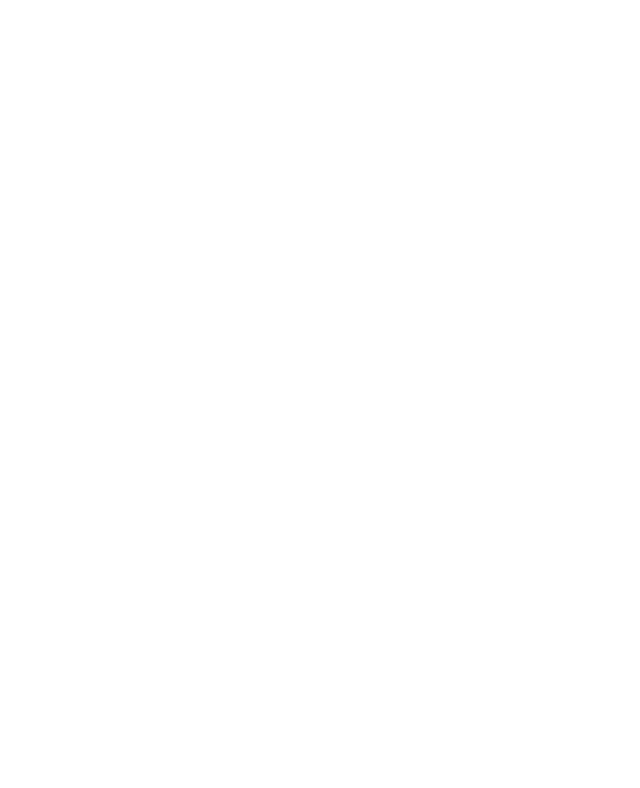
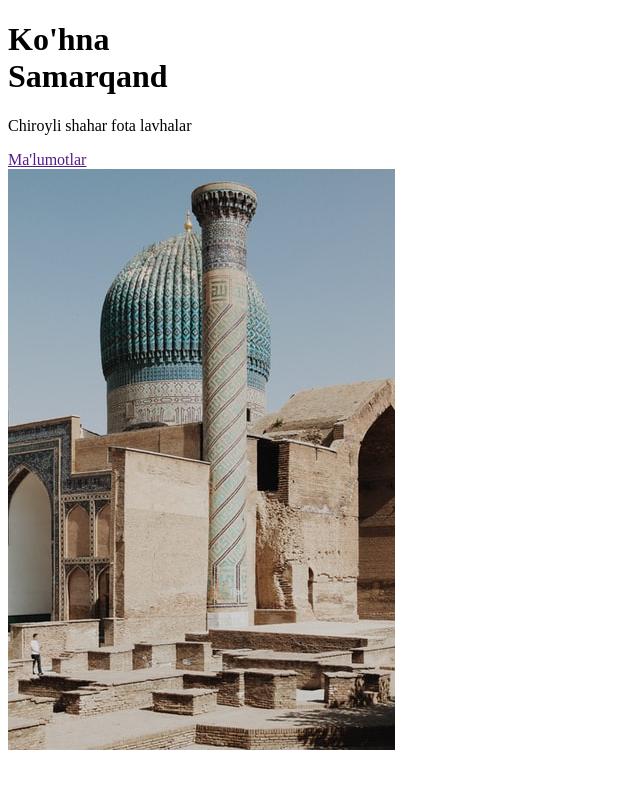
Before and after one commit to shakhzodbekbobobekov/Ancient-city-Samarkand, a plain HTML site: page index.html in a window 1280 px wide. Shown: the whole page, without its empty margins (0-640 px from the left). Drawn offline with Linux system fonts and the light colour scheme.

Commit message:
html ready

```diff
--- a/index.html
+++ b/index.html
@@ -9,7 +9,18 @@
 </head>
 <body>
 
-
+    <div class="container-first">
+        <div class="center-content">
+            <div class="header__text">
+                <h1>Ko'hna <br> Samarqand</h1>
+                <p>Chiroyli shahar fota lavhalar</p>
+                <a href=""> Ma'lumotlar </a>
+            </div>
+            <div class="header__img">
+            <img class="img" src="img/2.jfif" alt="">
+            </div>
+        </div>
+    </div>
 
 </body>
 </html>
```
